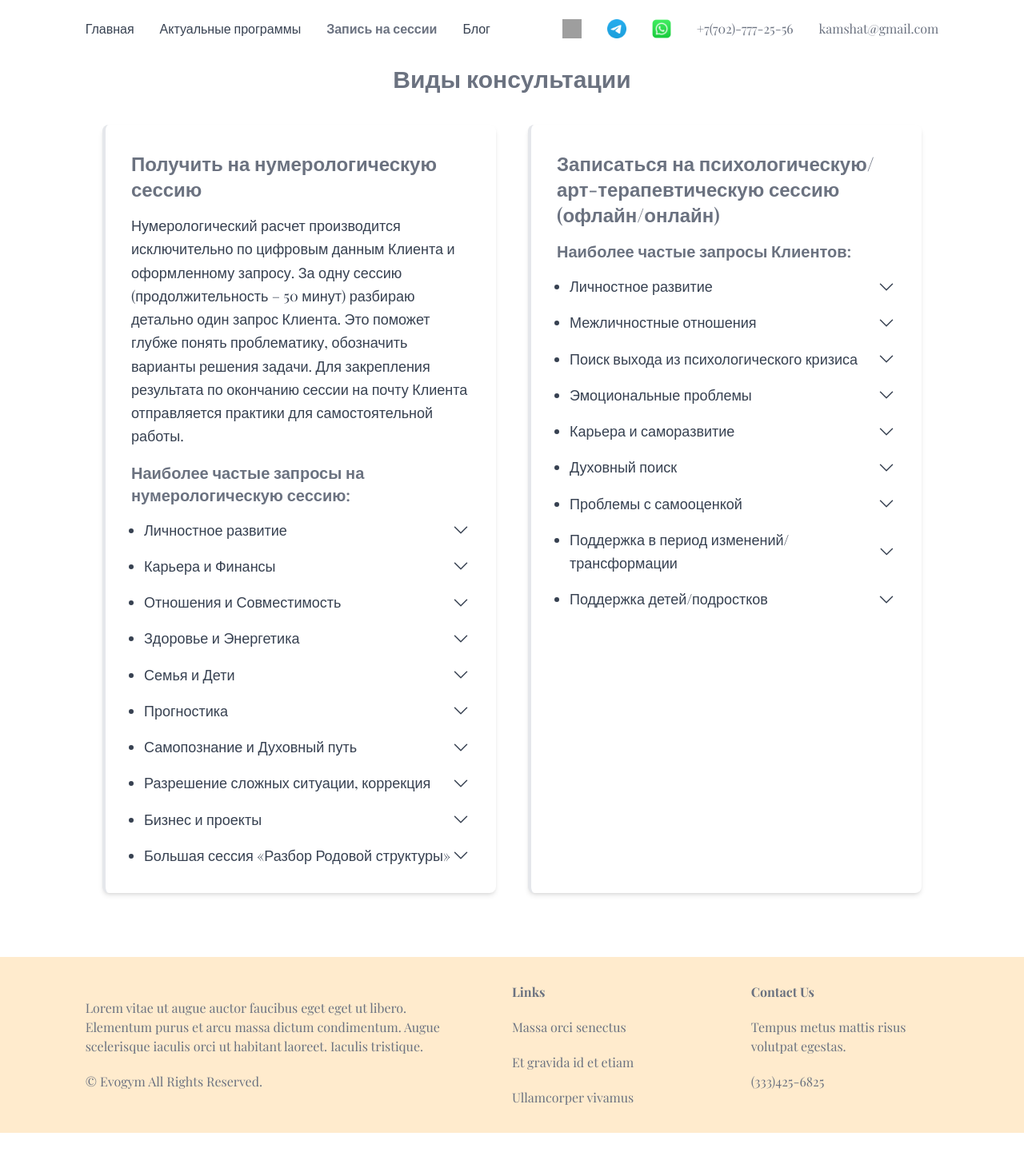
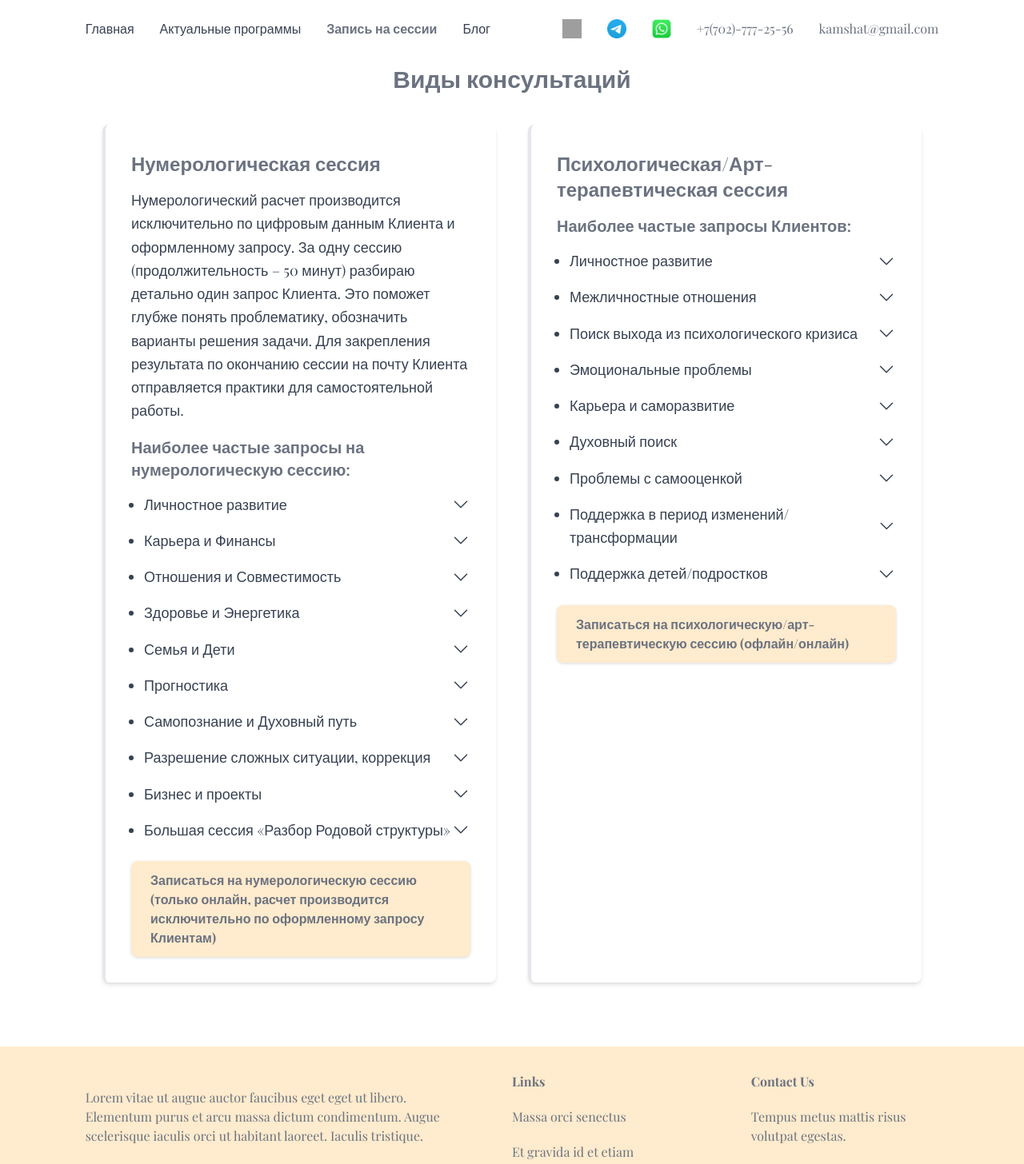
Before and after one commit to vlkhvnn/kamshat-b, a React (Vite) app: page /appointment in a window 1280 px wide. Shown: the top 1456 px of the page at 80% size. Before the commit the page ends 1417 px from the top, so only its background shows below. Built offline with nearby package versions, Linux system fonts and the light colour scheme; grey boxes are pictures that could not be loaded; a web font is replaced by a local one.

Commit message:
feat: added buttons for appointments

```diff
--- a/src/components/Navbar.tsx
+++ b/src/components/Navbar.tsx
@@ -37,6 +37,9 @@ const Navbar = ({ isTopOfPage, selectedPage, setSelectedPage }: Props) => {
                         className={({ isActive }) =>
                         isActive ? "text-primary-500 font-bold" : "text-gray-700"
                         }
+                        onClick={() => {
+                          window.scrollTo({ top: 0, behavior: 'smooth' });
+                        }}
                     >
                     {item.label}
                   </NavLink>
@@ -154,6 +157,10 @@ const Navbar = ({ isTopOfPage, selectedPage, setSelectedPage }: Props) => {
                     className={({ isActive }) =>
                     isActive ? "text-primary-500 font-bold" : "text-gray-700"
                     }
+                    onClick={() => {
+                      setIsMenuToggled(false);
+                      window.scrollTo({ top: 0, behavior: 'smooth' });
+                    }}
                 >
                 {item.label}
                 </NavLink>
--- a/src/pages/Appointment.tsx
+++ b/src/pages/Appointment.tsx
@@ -38,12 +38,12 @@ const AppointmentPage = ({ setSelectedPage }: Props) => {
             visible: { opacity: 1, y: 0 },
           }}
         >
-          <HText>Виды консультации</HText>
+          <HText>Виды консультаций</HText>
         </motion.div>
 
         <div className="mt-10 mx-auto w-4/5 grid grid-cols-1 md:grid-cols-2 gap-10">
           <div className="bg-white p-8 rounded-lg shadow-md border-l-4 border-primary-500">
-            <h3 className="text-2xl font-semibold mb-4">Получить на нумерологическую сессию </h3>
+            <h3 className="text-2xl font-semibold mb-4">Нумерологическая сессия</h3>
             <p className="text-gray-700 text-lg leading-relaxed ">
               Нумерологический расчет производится исключительно по цифровым данным Клиента и оформленному запросу. За одну сессию (продолжительность – 50 минут) разбираю детально один запрос Клиента. Это поможет глубже понять проблематику, обозначить варианты решения задачи. Для закрепления результата по окончанию сессии на почту Клиента отправляется практики для самостоятельной работы.
             </p>
@@ -71,10 +71,18 @@ const AppointmentPage = ({ setSelectedPage }: Props) => {
                 </li>
               ))}
             </ul>
+            <a
+            href="https://wa.me/77080546175?text=Хочу%20получить%20нумерологическую%20сессию"
+            target="_blank"
+            rel="noopener noreferrer"
+            className="bg-cream-100 drop-shadow mt-6 inline-block bg-primary-500 font-bold py-3 px-6 rounded-lg hover:bg-primary-300 transition"
+            >
+              Записаться на нумерологическую сессию (только онлайн, расчет производится исключительно по оформленному запросу Клиентам)
+            </a>
           </div>
 
           <div className="bg-white p-8 rounded-lg shadow-md border-l-4 border-primary-500">
-            <h3 className="text-2xl font-semibold mb-4">Записаться на психологическую/арт-терапевтическую сессию (офлайн/онлайн)</h3>
+            <h3 className="text-2xl font-semibold mb-4">Психологическая/Арт-терапевтическая сессия</h3>
             <p className="text-xl font-semibold mt-4">Наиболее частые запросы Клиентов:</p>
             <ul className="list-disc mt-4 ml-4 text-gray-700 text-lg leading-relaxed space-y-4">
               {[
@@ -97,6 +105,14 @@ const AppointmentPage = ({ setSelectedPage }: Props) => {
                 </li>
               ))}
             </ul>
+            <a
+            href="https://wa.me/77080546175?text=Хочу%20получить%психологическую/арт-терапевтическую%20сессию"
+            target="_blank"
+            rel="noopener noreferrer"
+            className="bg-cream-100 drop-shadow mt-6 inline-block bg-primary-500 font-bold py-3 px-6 rounded-lg hover:bg-primary-300 transition"
+            >
+              Записаться на психологическую/арт-терапевтическую сессию (офлайн/онлайн)
+            </a>
           </div>
         </div>
       </motion.div>
```
